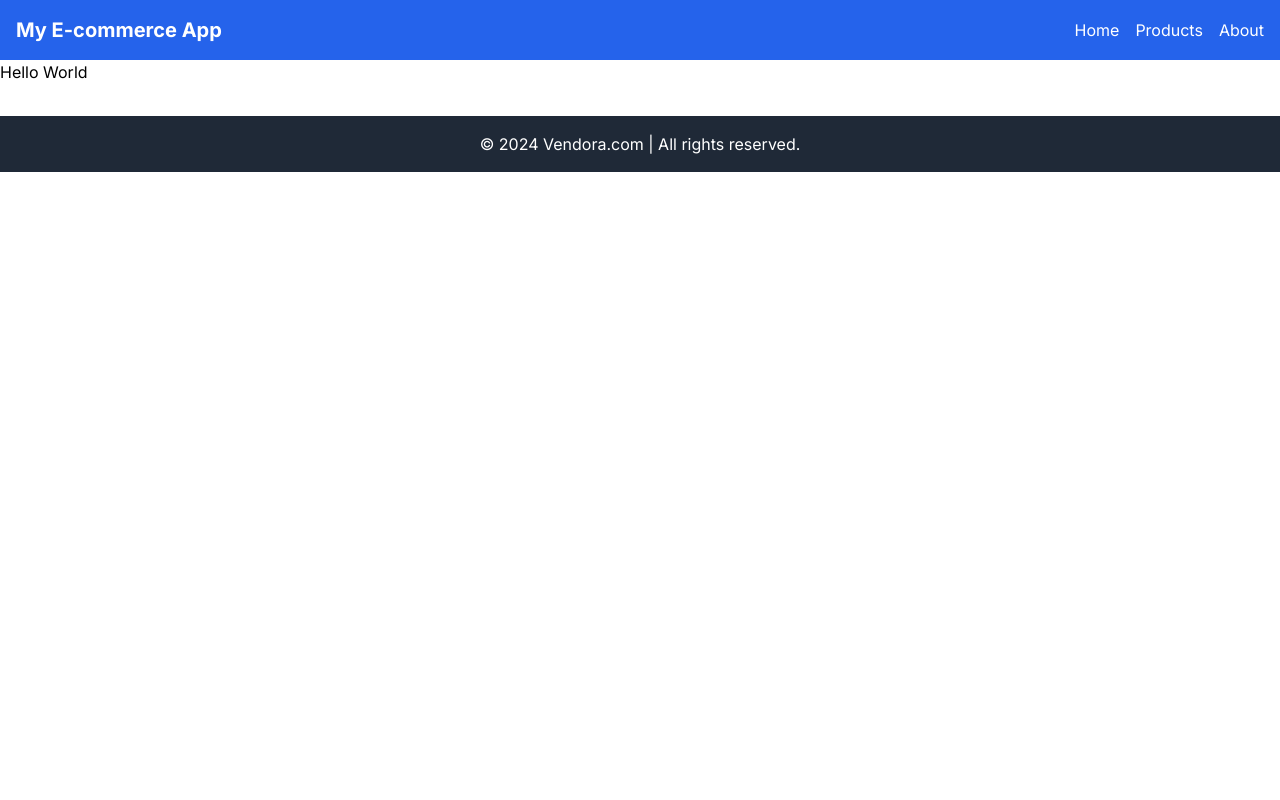
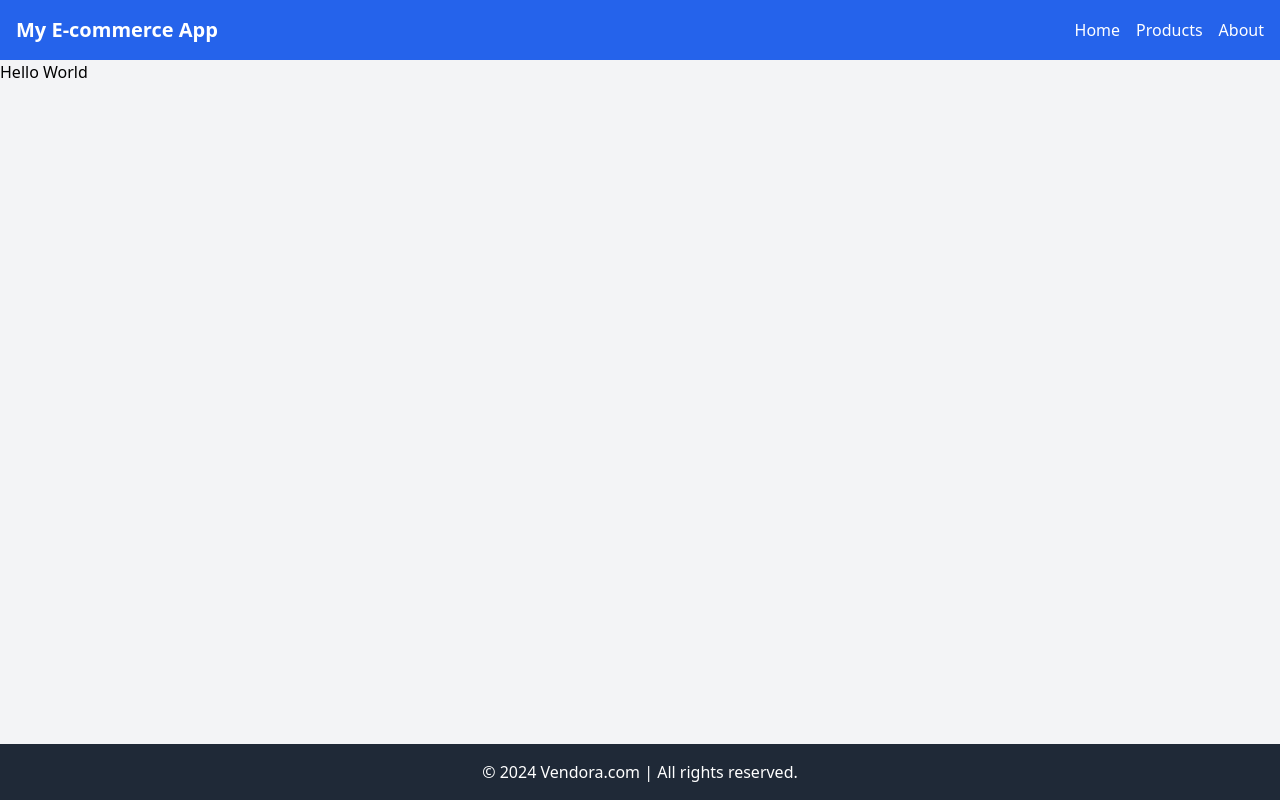
Before and after one commit to theEdgeBreaker/vendora_ecomm, a Next.js app: page / in a window 1280 px wide. Built offline with nearby package versions, Linux system fonts and the light colour scheme.

Commit message:
Add Header and Footer components to layout

```diff
--- a/src/app/layout.js
+++ b/src/app/layout.js
@@ -1,17 +1,21 @@
-import { Inter } from "next/font/google";
 import "./globals.css";
-
-const inter = Inter({ subsets: ["latin"] });
+import Header from "./components/Header";
+import Footer from "./components/Footer";
 
 export const metadata = {
-  title: "Create Next App",
-  description: "Generated by create next app",
+  title: "Vendora",
+  description:
+    "A simple e-commerce application built with Next.js and Tailwind CSS",
 };
 
 export default function RootLayout({ children }) {
   return (
     <html lang="en">
-      <body className={inter.className}>{children}</body>
+      <body className="bg-gray-100 flex flex-col min-h-screen">
+        <Header />
+        <main className="flex-grow">{children}</main>
+        <Footer />
+      </body>
     </html>
   );
 }
--- a/src/app/page.js
+++ b/src/app/page.js
@@ -1,13 +1,5 @@
 import Image from "next/image";
-import Header from "./components/Header";
-import Footer from "./components/Footer";
 
 export default function Home() {
-  return (
-    <div>
-      <Header />
-      Hello World
-      <Footer />
-    </div>
-  );
+  return <div>Hello World</div>;
 }
```
